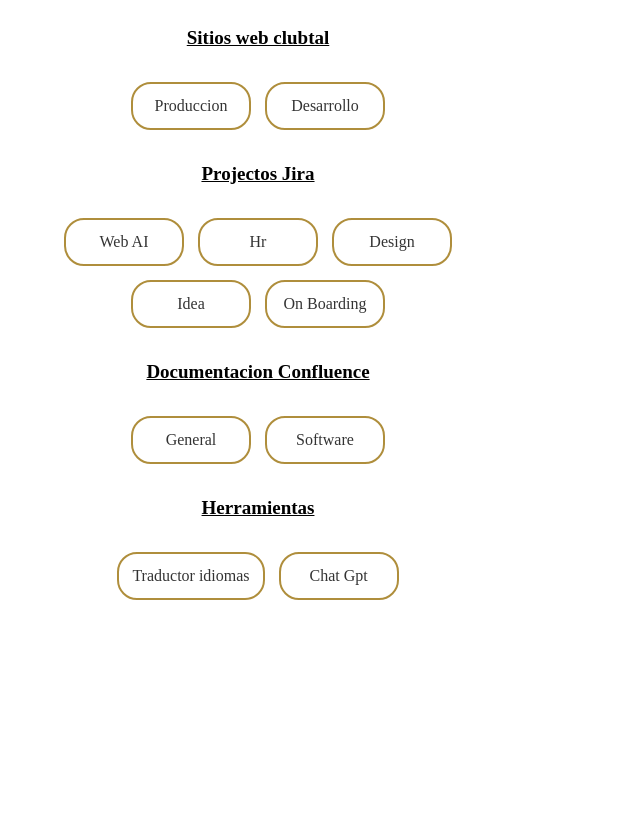
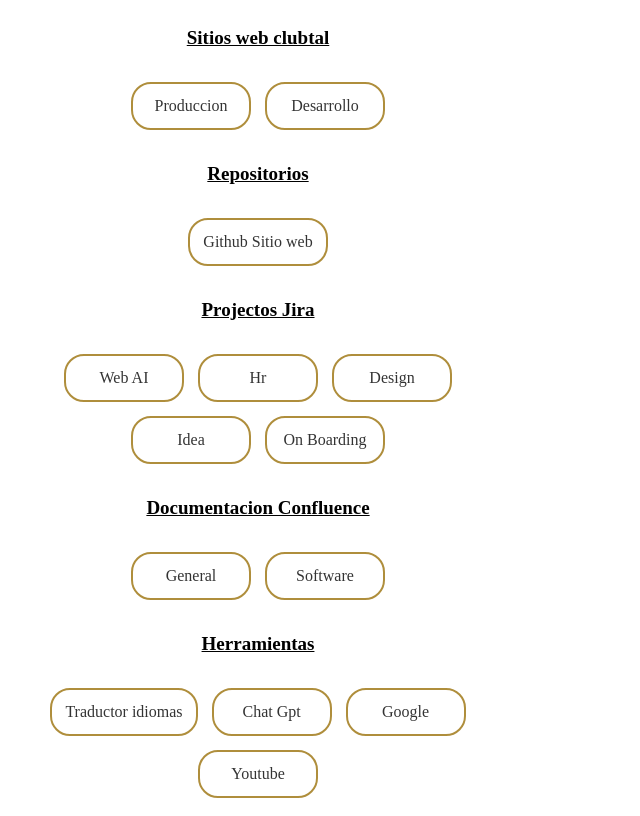
Before and after one commit to MEGAFRAN/extension-factory, a Next.js app: page / in a window 1280 px wide. Shown: the whole page, without its empty margins (0-640 px from the left). Built offline with nearby package versions, Linux system fonts and the light colour scheme.

Commit message:
feature: added 3 new utility links (github repo, youtube and google)

```diff
--- a/pages/index.tsx
+++ b/pages/index.tsx
@@ -5,6 +5,10 @@
 const clubtalEnvironments = {
   urls: ['https://www.clubtal.com','https://dev.clubtal.com'],
   names: ['Produccion', 'Desarrollo']
+}
+const clubtalRepos = {
+  urls: ['https://github.com/MEGAFRAN/clubtal'],
+  names: ['Github Sitio web']
 }
 const clubtalJira = {
   urls: [
@@ -26,23 +30,27 @@
 const clubtalTools = {
   urls: [
   'https://www.deepl.com/translator',
-  'https://chat.openai.com/chat'
+  'https://chat.openai.com/chat',
+  'https://www.google.com/',
+  'https://www.youtube.com/'
   ],
-  names: ['Traductor idiomas', 'Chat Gpt']
+  names: ['Traductor idiomas', 'Chat Gpt', 'Google', 'Youtube']
 }
 
 export default function Home() {
   return (
     <>
       <Head>
-        <title>Create Next App</title>
-        <meta name="description" content="Generated by create next app" />
+        <title>Clubtal Links</title>
+        <meta name="description" content="Links de utilidad para los miembros de Clubtal" />
         <meta name="viewport" content="width=device-width, initial-scale=1" />
         <link rel="icon" href="/favicon.ico" />
       </Head>
       <main className={styles.main}>
         <p>Sitios web clubtal</p>
         <ButtonPanel numberOfButtons={clubtalEnvironments.names.length} arrayOfLinks={clubtalEnvironments.urls} arrayOfNames={clubtalEnvironments.names} />
+        <p>Repositorios</p>
+        <ButtonPanel numberOfButtons={clubtalRepos.names.length} arrayOfLinks={clubtalRepos.urls} arrayOfNames={clubtalRepos.names} />
         <p>Projectos Jira</p>
         <ButtonPanel numberOfButtons={clubtalJira.names.length} arrayOfLinks={clubtalJira.urls} arrayOfNames={clubtalJira.names} />
         <p>Documentacion Confluence</p>
```
Also changed, not shown: public/manifest.json.
